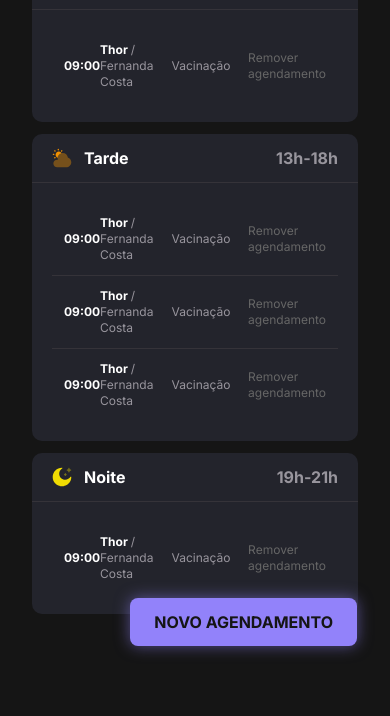
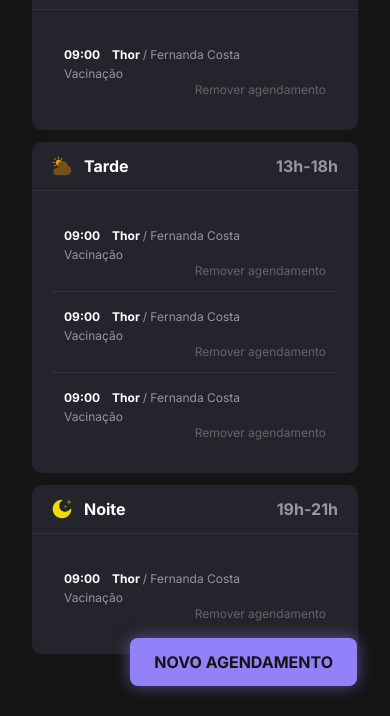
Before and after one commit to GabrielGPena793/pet_schedule, a plain HTML site: page index.html in a window 390 px wide. Shown: the part 277-993 px from the top of the page. Before the commit the page ends 953 px from the top, so only its background shows below. Drawn offline with Linux system fonts and the light colour scheme.

Commit message:
add responsive to section

```diff
--- a/index.html
+++ b/index.html
@@ -48,11 +48,13 @@
 
         <div class="container">
           <div class="container_content">
+            <div>
               <strong class="content_hour">09:00</strong>
 
               <strong class="content_name"
                 >Thor <span>/ Fernanda Costa</span>
               </strong>
+            </div>
 
             <span class="type_consultation">Vacinação</span>
 
@@ -77,11 +79,13 @@
 
         <div class="container">
           <div class="container_content">
+            <div>
               <strong class="content_hour">09:00</strong>
 
               <strong class="content_name"
                 >Thor <span>/ Fernanda Costa</span>
               </strong>
+            </div>
 
             <span class="type_consultation">Vacinação</span>
 
@@ -89,11 +93,13 @@
           </div>
 
           <div class="container_content">
+            <div>
               <strong class="content_hour">09:00</strong>
 
               <strong class="content_name"
                 >Thor <span>/ Fernanda Costa</span>
               </strong>
+            </div>
 
             <span class="type_consultation">Vacinação</span>
 
@@ -101,11 +107,13 @@
           </div>
 
           <div class="container_content">
+            <div>
               <strong class="content_hour">09:00</strong>
 
               <strong class="content_name"
                 >Thor <span>/ Fernanda Costa</span>
               </strong>
+            </div>
 
             <span class="type_consultation">Vacinação</span>
 
@@ -129,11 +137,13 @@
 
         <div class="container">
           <div class="container_content">
+            <div>
               <strong class="content_hour">09:00</strong>
 
               <strong class="content_name"
                 >Thor <span>/ Fernanda Costa</span>
               </strong>
+            </div>
 
             <span class="type_consultation">Vacinação</span>
 
--- a/styles/period-section.css
+++ b/styles/period-section.css
@@ -32,7 +32,7 @@ section.container_period {
 
   & .container_content {
     display: grid;
-    grid-template-columns: 0.8fr 2.8fr 3fr 2fr;
+    grid-template-columns: 1fr 1fr 1fr;
     align-items: center;
     padding: 0.75rem;
 
@@ -44,6 +44,7 @@ section.container_period {
     & .content_hour {
       font: var(--label-small);
       color: var(--content-primary);
+      margin-right: 1rem;
     }
 
     & .content_name {
@@ -71,4 +72,19 @@ section.container_period {
   & + section {
     margin-top: 0.75rem;
   }
+
+  @media (width < 768px) {
+    & .container_content {
+      grid-template-columns: auto;
+      grid-template-rows: 1.5fr 1fr 1fr;
+
+      & .content_hour {
+        margin-right: 0.5rem;
+      }
+
+      & button.remove_schendule {
+        justify-self: flex-end;
+      }
+    }
+  }
 }
```
Lines whose indentation alone changed are shown as unchanged.
